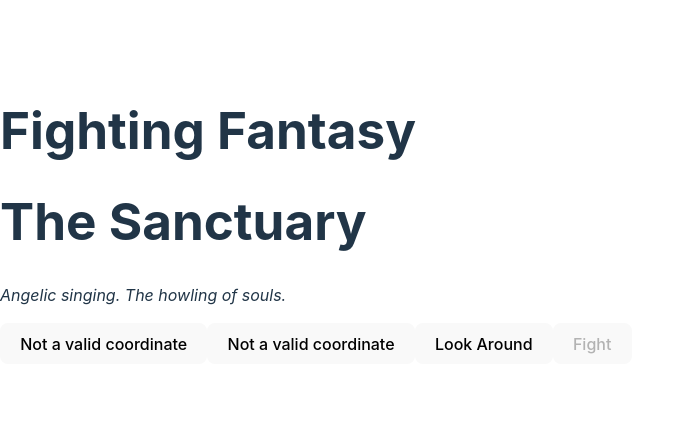
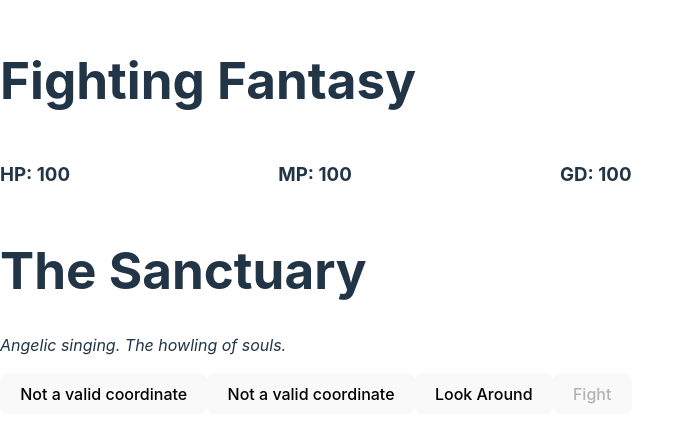
Before and after one commit to afhorton/FF_Concepts_Typescript, a React (Vite) app: page / in a window 1280 px wide. Shown: the part 184-626 px from the top of the page, without its empty margins (0-694 px from the left). Built offline with nearby package versions, Linux system fonts and the light colour scheme.

Commit message:
Created Enemy Object

```diff
--- a/src/ParentComponent.tsx
+++ b/src/ParentComponent.tsx
@@ -5,6 +5,7 @@
 import LeftButton from "./buttons/LeftButton";
 import LookAroundButton from "./buttons/LookAroundBtn";
 import FightBtn from "./buttons/FightBtn";
+import PlayerStatsDisplay from "./PlayerStatsDisplay";
 
 function ParentComponent() {
 
@@ -17,11 +18,66 @@
  // Determines if the player is currently fighting.
   const [isFighting, setIsFighting] = useState<boolean>(false);
 
+  // The Player
+  const [Player, setPlayer] = useState({
+    HP: 100,
+    MP: 100,
+    GD: 100
+  });
+
+
+  // // The Enemy
+  // const [Enemy, setEnemy] = useState(Default);
+
+  // // Enemies Types
+  // const [Default, setDefault] = useState({
+  //   name: "Default",
+  //   HP: 0,
+  //   MP: 0,
+  //   GD: 0,
+  // });
+
+  // const [MutantOrc, setMutantOrc] = useState({
+  //   name: 'Mutant Orc',
+  //   HP: 50,
+  //   MP: 100,
+  //   GD: 40
+  // })
+
+  // const [FeralChimera, setFeralChimera] = useState({
+  //   name: 'Feral Chimera',
+  //   HP: 60,
+  //   MP: 100,
+  //   GD: 20
+  // })
+
+  // // Sets Enemy
+  // const setEnemyType = (coordinate: string) => {
+  //   switch (coordinate) {
+  //     case "A1":
+  //       setEnemy(MutantOrc);
+  //       break;
+  //     case "A2":
+  //       setEnemy(Default);
+  //       break;
+  //     case "B1":
+  //       setEnemy(Default);
+  //       break;
+  //     case "B2":
+  //       setEnemy(FeralChimera);
+  //       break;
+  //     default:
+  //       setEnemy(Default);
+  //   }
+  // }
+
+
 
   const lookAround = (coordinate: string) => {
        switch (coordinate) {
          case "A1":
            setIsFight(true);
+          //  setEnemyType(coordinate);
            break;
          case "A2":
            setIsFight(false);
@@ -31,6 +87,7 @@
            break;
          case "B2":
            setIsFight(true);
+          //  setEnemyType(coordinate);
            break;
          default:
            setIsFight(false);
@@ -113,6 +170,7 @@
         placeholder="Put them here."
         onChange={handleCoordinateChange}
       /> */}
+      <PlayerStatsDisplay HP={Player.HP} MP={Player.MP} GD={Player.GD} />
       <RoomTitle coordinate={coordinate} />
       <RoomText coordinate={coordinate} isFighting={isFighting} />
       <RightButton
--- a/src/PlayerStatsDisplay.tsx
+++ b/src/PlayerStatsDisplay.tsx
@@ -4,13 +4,13 @@
     GD: number;
 }
 
-export default function PlayerStatsDisplay () {
+export default function PlayerStatsDisplay ({HP, MP, GD} : PSDProps) {
     return (
         <>
-        <div>
-            <h3></h3>
-            <h3></h3>
-            <h3></h3>
+        <div style={{display: "flex", justifyContent: "space-between"}}>
+            <h3>HP: {HP}</h3>
+            <h3>MP: {MP}</h3>
+            <h3>GD: {GD}</h3>
         </div>
         </>
     )
```
